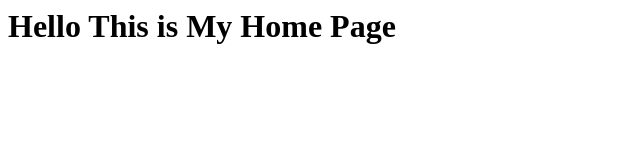
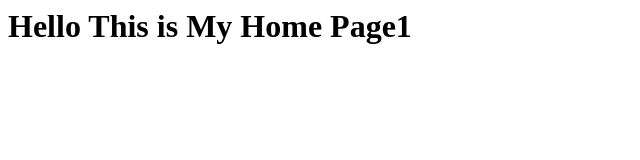
Before and after one commit to Hailse4/demo-repo, a plain HTML site: page home.html in a window 1280 px wide. Shown: the full height of the page, 0-640 px from the left. Drawn offline with Linux system fonts and the light colour scheme.

Commit message:
Update home.html

```diff
--- a/home.html
+++ b/home.html
@@ -2,6 +2,6 @@
   <head>
   </head>
 <body>
-  <h1>Hello This is My Home Page</h1>
+  <h1>Hello This is My Home Page1</h1>
 </body>
 </html>
```
